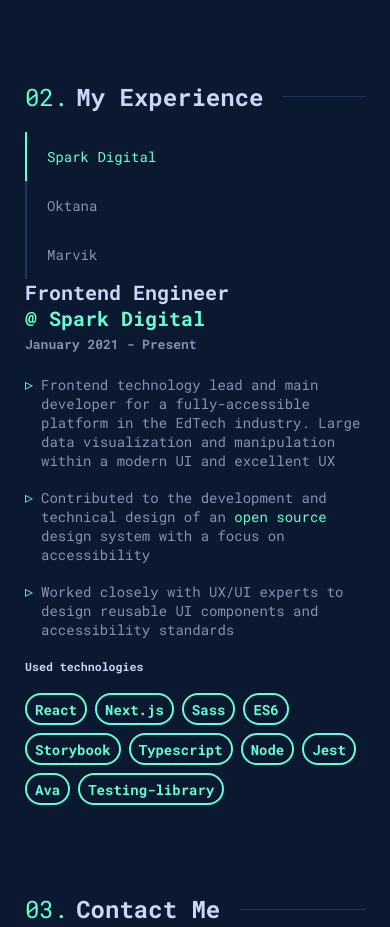
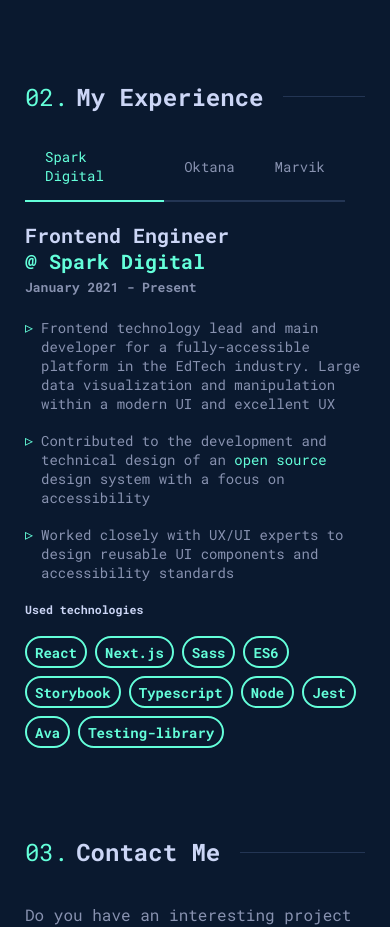
Before and after one commit to JRebella/portfolio, a Next.js app: page / in a window 390 px wide. Shown: the part 1900-2827 px from the top of the page. Built offline with nearby package versions, Linux system fonts and the light colour scheme.

Commit message:
feat: tabs mobile viewport

```diff
--- a/components/Tabs/tabs.module.scss
+++ b/components/Tabs/tabs.module.scss
@@ -17,6 +17,12 @@
   margin-right: 20px;
 
   flex-shrink: 0;
+
+  @include viewport-xs {
+    flex-direction: row;
+    justify-content: center;
+    margin-bottom: 20px;
+  }
 }
 
 .button {
@@ -29,6 +35,11 @@
   border: none;
   border-left: 2px solid var(--ds-bg-accent);
   color: var(--ds-text-primary);
+
+  @include viewport-xs {
+    border: none;
+    border-bottom: 2px solid var(--ds-bg-accent);
+  }
 
   cursor: pointer;
 
```
